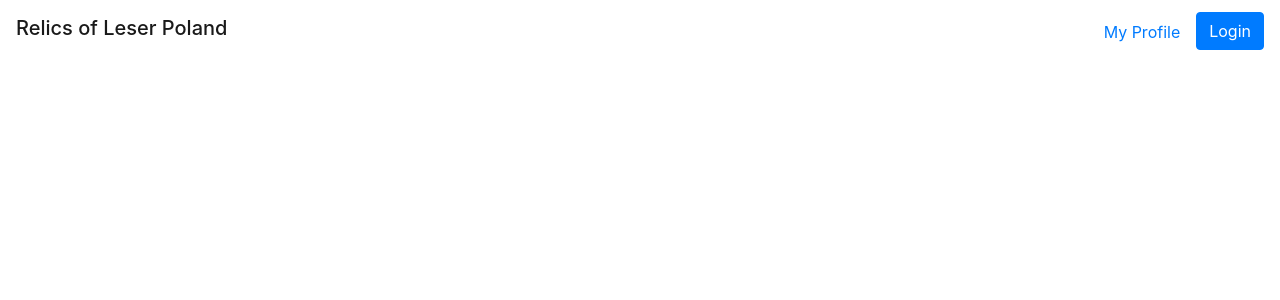
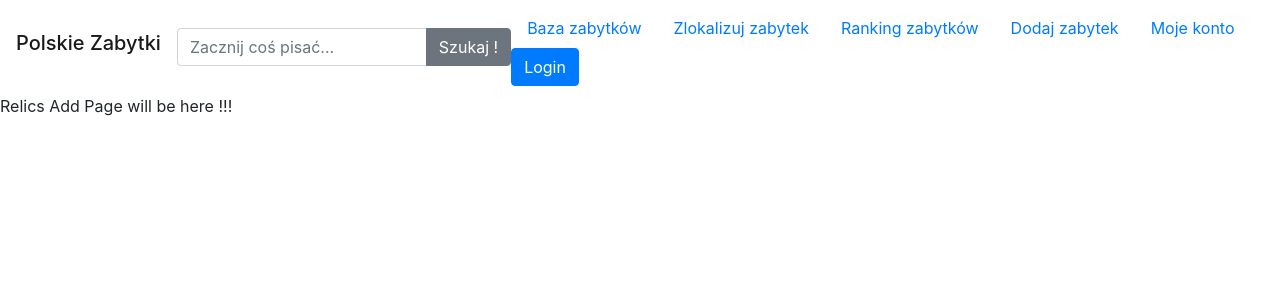
Before and after one commit to DamianDex/relics-frontend, a React (Create React App) app: page /add in a window 1280 px wide. Shown: the top 300 px of the page. Built offline with nearby package versions, Linux system fonts and the light colour scheme.

Commit message:
Introduce more options on navbar. Introduce more options in routing.

```diff
--- a/src/App.js
+++ b/src/App.js
@@ -2,8 +2,12 @@ import React, {Component} from "react";
 import { Switch, Route } from 'react-router';
 
 import Header from "./Header";
-import Main from "./Main";
+import Main from "./components/MainPage";
 import LoginPage from "./components/LoginPage";
+import RelicsDBPage from "./components/RelicsDbPage";
+import RelicsLocalizePage from "./components/RelicsLocalizePage";
+import RelicsRankingPage from "./components/RelicsRankingPage";
+import RelicsAddPage from "./components/RelicsAddPage";
 
 export default class App extends Component {
     render() {
@@ -13,6 +17,10 @@ export default class App extends Component {
 		    <Switch>
 		    	<Route exact path='/' component={Main}/>
 	    		<Route exact path='/login' component={LoginPage}/>
+				<Route exact path='/relics' component={RelicsDBPage}/>
+				<Route exact path='/localize' component={RelicsLocalizePage}/>
+				<Route exact path='/ranking' component={RelicsRankingPage}/>
+				<Route exact path='/add' component={RelicsAddPage}/>
 	    	</Switch>
   		  </div>
         );
--- a/src/Main.js
+++ /dev/null
@@ -1,25 +0,0 @@
-import React, {Component} from "react";
-import "./App.css";
-
-import { Row, Col } from 'reactstrap';
-import RelicDeck from "./relics/RelicDeck";
-import RelicNew from "./relics/RelicNew";
-
-export default class Main extends Component {
-    render() {
-        return (
-            <div>
-                <Row>
-                    <Col xs="3">
-                        <RelicNew/>
-                    </Col>
-                    <Col xs="auto">
-                        <RelicDeck/>
-                        <RelicDeck/>
-                    </Col>
-                    <Col xs="3">.col-3</Col>
-                </Row>
-            </div>
-        );
-    }
-}
--- a/src/components/CustomNavbar.js
+++ b/src/components/CustomNavbar.js
@@ -1,11 +1,5 @@
 import React from 'react';
-import {
-  Navbar,
-  NavbarBrand,
-  Nav,
-  NavItem,
-  NavLink
-  } from 'reactstrap';
+import {Button, Input, InputGroup, InputGroupAddon, Nav, Navbar, NavbarBrand, NavItem, NavLink} from 'reactstrap';
 import LoginControl from '../components/LoginControl'
 
 export default class CustomNavbar extends React.Component {
@@ -17,22 +11,46 @@ export default class CustomNavbar extends React.Component {
             isOpen: false
         };
     }
+
     toggle() {
         this.setState({
             isOpen: !this.state.isOpen
         });
     }
+
     render() {
         return (
             <div>
                 <Navbar className="main-navbar" color="faded" light expand="md">
-          <NavbarBrand className="h1" href="/">Relics of Leser Poland</NavbarBrand>
+                    <NavbarBrand className="h1" href="/">Polskie Zabytki</NavbarBrand>
+
+                    <div>
+                        <InputGroup>
+                            <Input placeholder="Zacznij coś pisać..."/>
+                            <InputGroupAddon addonType="append">
+                                <Button>Szukaj !</Button>
+                            </InputGroupAddon>
+                        </InputGroup>
+                    </div>
+
                     <Nav className="ml-auto">
                         <NavItem>
-                <NavLink href="/my-profile/">My Profile</NavLink>
+                            <NavLink href="/relics">Baza zabytków</NavLink>
                         </NavItem>
                         <NavItem>
-                <LoginControl />
+                            <NavLink href="/localize">Zlokalizuj zabytek</NavLink>
+                        </NavItem>
+                        <NavItem>
+                            <NavLink href="/ranking">Ranking zabytków</NavLink>
+                        </NavItem>
+                        <NavItem>
+                            <NavLink href="/add">Dodaj zabytek</NavLink>
+                        </NavItem>
+                        <NavItem>
+                            <NavLink href="/my-profile/">Moje konto</NavLink>
+                        </NavItem>
+                        <NavItem>
+                            <LoginControl/>
                         </NavItem>
                     </Nav>
                 </Navbar>
--- /dev/null
+++ b/src/components/MainPage.js
@@ -0,0 +1,20 @@
+import React, {Component} from "react";
+import "../App.css";
+import RelicDeck from "../relics/RelicDeck";
+import {Col, Container, Row} from "reactstrap";
+
+export default class MainPage extends Component {
+    render() {
+        return (
+            <Container>
+                <Row>
+                    <Col>
+                        <RelicDeck/>
+                        <br/>
+                        <RelicDeck/>
+                    </Col>
+                </Row>
+            </Container>
+        );
+    }
+}
--- /dev/null
+++ b/src/components/RelicsAddPage.js
@@ -0,0 +1,9 @@
+import React, {Component} from "react";
+
+export default class RelicsAddPage extends Component {
+    render() {
+        return (
+            <p>Relics Add Page will be here !!!</p>
+        );
+    }
+}
--- /dev/null
+++ b/src/components/RelicsDbPage.js
@@ -0,0 +1,9 @@
+import React, {Component} from "react";
+
+export default class RelicsDbPage extends Component {
+    render() {
+        return (
+            <p>Relics DB Page will be here !!!</p>
+        );
+    }
+}
--- /dev/null
+++ b/src/components/RelicsLocalizePage.js
@@ -0,0 +1,9 @@
+import React, {Component} from "react";
+
+export default class RelicsLocalizePage extends Component {
+    render() {
+        return (
+            <p>Relics Localize Page will be here !!!</p>
+        );
+    }
+}
--- /dev/null
+++ b/src/components/RelicsRankingPage.js
@@ -0,0 +1,9 @@
+import React, {Component} from "react";
+
+export default class RelicsRankingPage extends Component {
+    render() {
+        return (
+            <p>Relics Ranking Page will be here !!!</p>
+        );
+    }
+}
--- a/src/relics/RelicCard.js
+++ b/src/relics/RelicCard.js
@@ -1,39 +1,49 @@
 import React from "react";
-import {Button, Card, CardBody, CardImg, CardSubtitle, CardText, CardTitle, Collapse} from "reactstrap";
-import Image from "../images/images.jpg";
+import {
+    Button, Card, CardBody, CardImg, CardSubtitle, CardText, CardTitle, Collapse, Modal, ModalBody, ModalFooter,
+    ModalHeader
+} from "reactstrap";
 
 class RelicCard extends React.Component {
     constructor(props) {
         super(props);
+
+        this.state = {
+            modal: false
+        };
+
         this.toggle = this.toggle.bind(this);
-        this.state = {collapse: false};
     }
 
     toggle() {
-        this.setState({collapse: !this.state.collapse});
+        this.setState({
+            modal: !this.state.modal
+        });
     }
 
     render() {
         return (
-            <Card>
-                <CardImg top width="100%" src={Image} alt="Card image cap"/>
-                <CardBody>
-                    <CardTitle>{this.props.name}</CardTitle>
-                    <CardSubtitle>{this.props.categories}</CardSubtitle>
-                    <CardText>{this.props.description}</CardText>
-                    <Button color="primary" onClick={this.toggle} style={{marginBottom: '1rem'}}>Dowiedz się więcej !</Button>
-                    <Collapse isOpen={this.state.collapse}>
-                        <Card>
-                            <CardBody>
-                                Anim pariatur cliche reprehenderit,
-                                enim eiusmod high life accusamus terry richardson ad squid. Nihil
-                                anim keffiyeh helvetica, craft beer labore wes anderson cred
-                                nesciunt sapiente ea proident.
-                            </CardBody>
-                        </Card>
-                    </Collapse>
-                </CardBody>
-            </Card>
+                <Card>
+                    <CardImg top width="100%" src="https://placeholdit.imgix.net/~text?txtsize=33&txt=318%C3%97180&w=318&h=180" alt="Card image cap" />
+                    <CardBody>
+                        <CardTitle>Card title</CardTitle>
+                        <CardSubtitle>Card subtitle</CardSubtitle>
+                        <CardText>Some quick example text to build on the card title and make up the bulk of the card's content.</CardText>
+                        <Button color="primary" onClick={this.toggle}>Dowiedz się więcej!</Button>
+
+                        <Modal isOpen={this.state.modal} toggle={this.toggle} className={this.props.className}>
+                            <ModalHeader toggle={this.toggle}>Modal title</ModalHeader>
+                            <ModalBody>
+                                Lorem ipsum dolor sit amet, consectetur adipisicing elit, sed do eiusmod tempor incididunt ut labore et dolore magna aliqua. Ut enim ad minim veniam, quis nostrud exercitation ullamco laboris nisi ut aliquip ex ea commodo consequat. Duis aute irure dolor in reprehenderit in voluptate velit esse cillum dolore eu fugiat nulla pariatur. Excepteur sint occaecat cupidatat non proident, sunt in culpa qui officia deserunt mollit anim id est laborum.
+                            </ModalBody>
+                            <ModalFooter>
+                                <Button color="primary" onClick={this.toggle}>Do Something</Button>{' '}
+                                <Button color="secondary" onClick={this.toggle}>Cancel</Button>
+                            </ModalFooter>
+                        </Modal>
+
+                    </CardBody>
+                </Card>
         );
     }
 }
--- a/src/relics/RelicDeck.js
+++ b/src/relics/RelicDeck.js
@@ -1,5 +1,5 @@
 import React from "react";
-import {CardDeck} from "reactstrap";
+import {Col, Container, Row} from "reactstrap";
 import RelicCard from "./RelicCard";
 
 class RelicDeck extends React.Component {
@@ -9,11 +9,13 @@ class RelicDeck extends React.Component {
 
     render() {
         return (
-            <CardDeck>
-                <RelicCard name="Zabytek 1" categories="kategoria1, kategoria2" description="Lorem ipsum dolor sit amet."/>
-                <RelicCard name="Zabytek 1" categories="kategoria1, kategoria2" description="Lorem ipsum dolor sit amet."/>
-                <RelicCard name="Zabytek 1" categories="kategoria1, kategoria2" description="Lorem ipsum dolor sit amet."/>
-            </CardDeck>
+            <Container>
+                <Row>
+                    <Col><RelicCard/></Col>
+                    <Col><RelicCard/></Col>
+                    <Col><RelicCard/></Col>
+                </Row>
+            </Container>
         );
     }
 }
```
Lines whose indentation alone changed are shown as unchanged.
